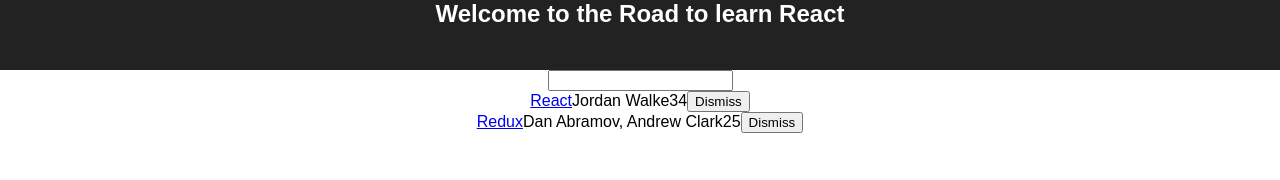
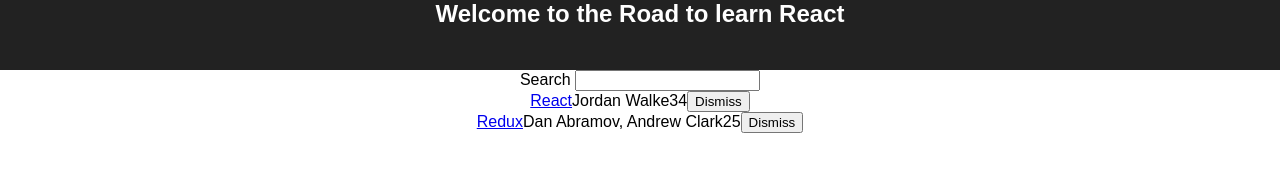
Before and after one commit to koucxz/react-hackernews, a React (Create React App) app: page / in a window 1280 px wide. Shown: the part 120-300 px from the top of the page. Built offline with nearby package versions, Linux system fonts and the light colour scheme.

Commit message:
Split Up Components

```diff
--- a/src/NewList.js
+++ b/src/NewList.js
@@ -41,15 +41,46 @@
   }
 
   render() {
+    const { searchTerm, list } = this.state;
     return (
       <div>
+        <Search
+          value={searchTerm}
+          onChange={this.onSearchChange}
+        >
+          Search
+        </Search>
+        <Table
+          list={list}
+          pattern={searchTerm}
+          onDismiss={this.onDismiss}
+        />
+      </div>
+    );
+  }
+}
+
+class Search extends Component {
+  render() {
+    const { value, onChange, children } = this.props;
+    return (
       <form>
-          <input
+        {children} <input
           type="text"
-            onChange={this.onSearchChange}
+          value={value}
+          onChange={onChange}
         />
       </form>
-        {this.state.list.filter(isSearched(this.state.searchTerm)).map((item) =>
+    );
+  }
+}
+
+class Table extends Component {
+  render() {
+    const { list, pattern, onDismiss } = this.props;
+    return (
+      <div>
+        {list.filter(isSearched(pattern)).map(item =>
           <div key={item.objectID}>
             <span>
               <a href={item.url}>{item.title}</a>
@@ -59,7 +90,7 @@
             <span>{item.points}</span>
             <span>
               <button
-              onClick={() => this.onDismiss(item.objectID)}
+                onClick={() => onDismiss(item.objectID)}
                 type="button"
               >
                 Dismiss
```
Lines whose indentation alone changed are shown as unchanged.
